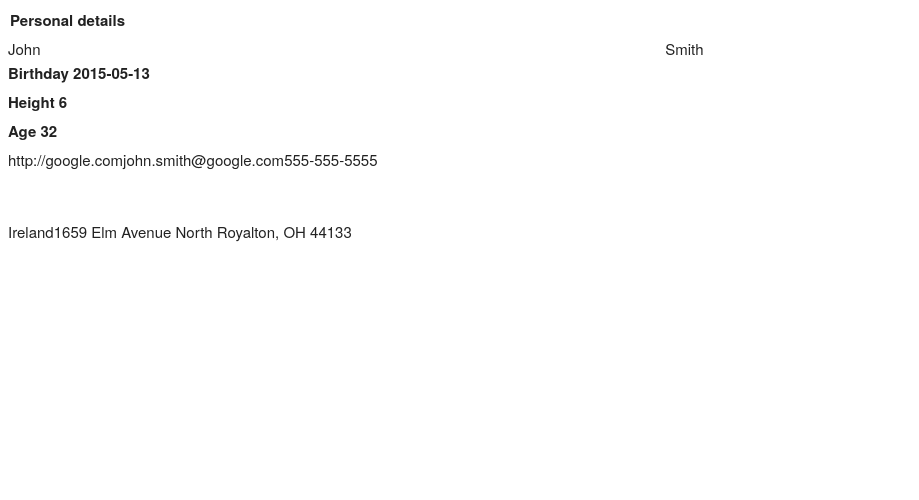
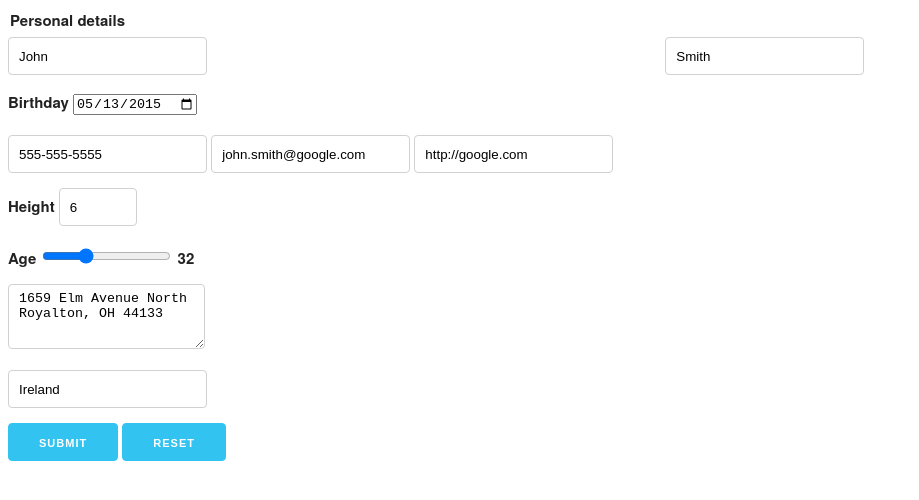
Before and after one commit to michaelguild13/formify, a plain HTML site: page example.html in a window 1280 px wide. Shown: the whole page, without its empty margins (0-919 px from the left). Drawn offline with nearby package versions, Linux system fonts and the light colour scheme.

Commit message:
facepalm

```diff
--- a/example.html
+++ b/example.html
@@ -52,7 +52,7 @@
       <script type="text/javascript" src="formify.js"></script>
 
       <script type="text/javascript">
-        formify();
+        Formify.init();
       </script>
     </body>
 </html>
```
